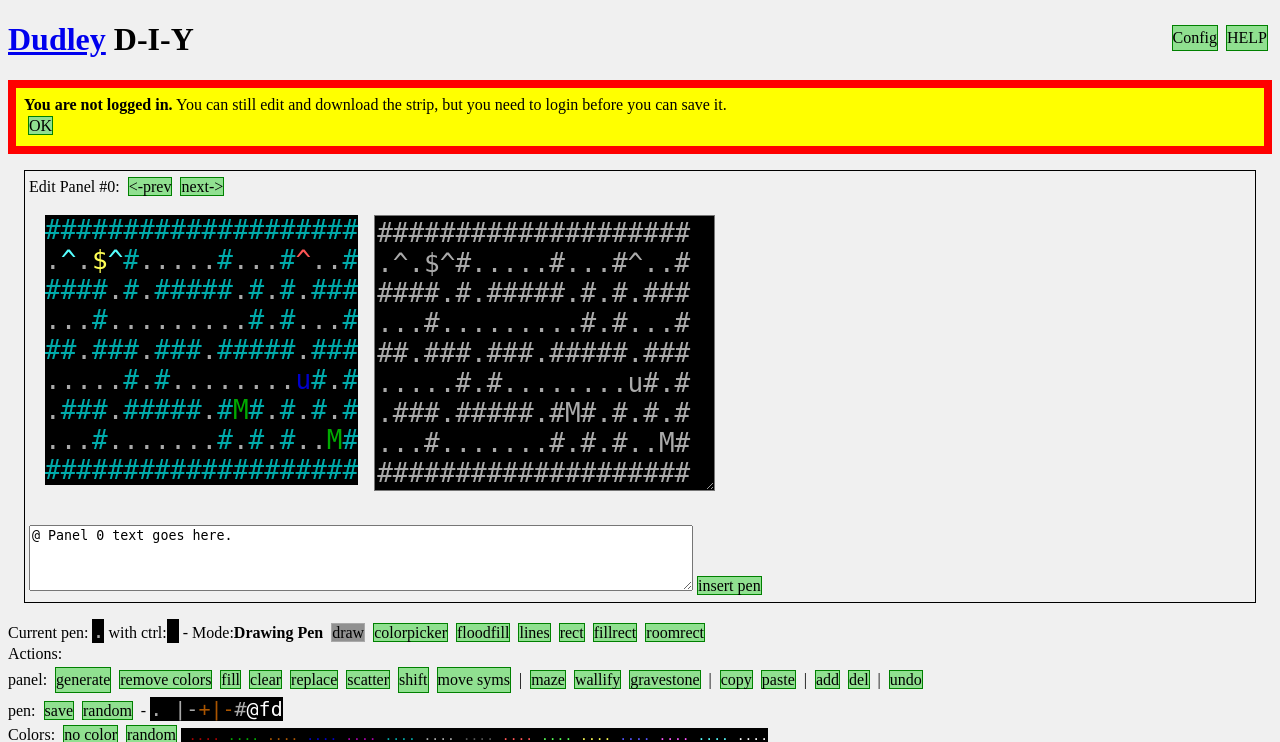
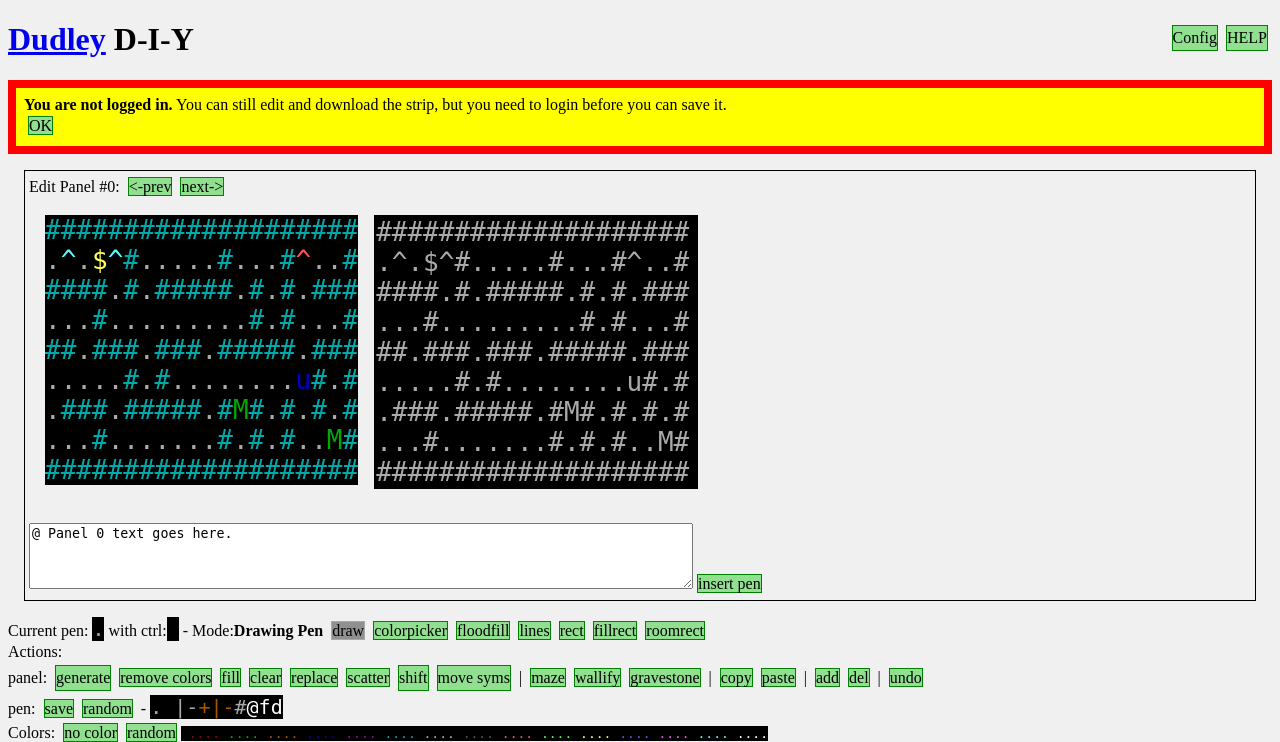
Before and after one commit to paxed/dudleysdungeon, a PHP site: page /diydudley.php in a window 1280 px wide. Shown: the top 742 px of the page. Run offline with PHP 8.4, Linux system fonts and the light colour scheme; some libraries are stand-ins or nearby versions.

Commit message:
Style the textarea panel input, and enforce max char limit

```diff
--- a/diydudley.css
+++ b/diydudley.css
@@ -26,7 +26,9 @@
   font-size:xx-large;
   background-color: #000000;
   color: #aaaaaa;
-  overflow:auto;
+  overflow:hidden;
+  border: none;
+  resize: none;
 }
 
 .f_cur { text-decoration: underline; }
@@ -255,6 +257,7 @@
 #configpage table input {
   text-align:center;
   padding:0 0.5em;
+  font-family: monospace;
 }
 
 
--- a/diydudley.js
+++ b/diydudley.js
@@ -2059,6 +2059,9 @@
   if (tmp == undefined) return;
   if (dir == 1) { /* textarea -> editpanel */
     var str = tmp.value;
+    if (str.length > (editpaneldata.HEI * editpaneldata.WID)) {
+	str = str.substr(0, (editpaneldata.HEI * editpaneldata.WID));
+    }
     var arr = str.split("\n");
     editpaneldata.save_undopoint();
     for (y = 0; y < editpaneldata.HEI; y++) {
```
